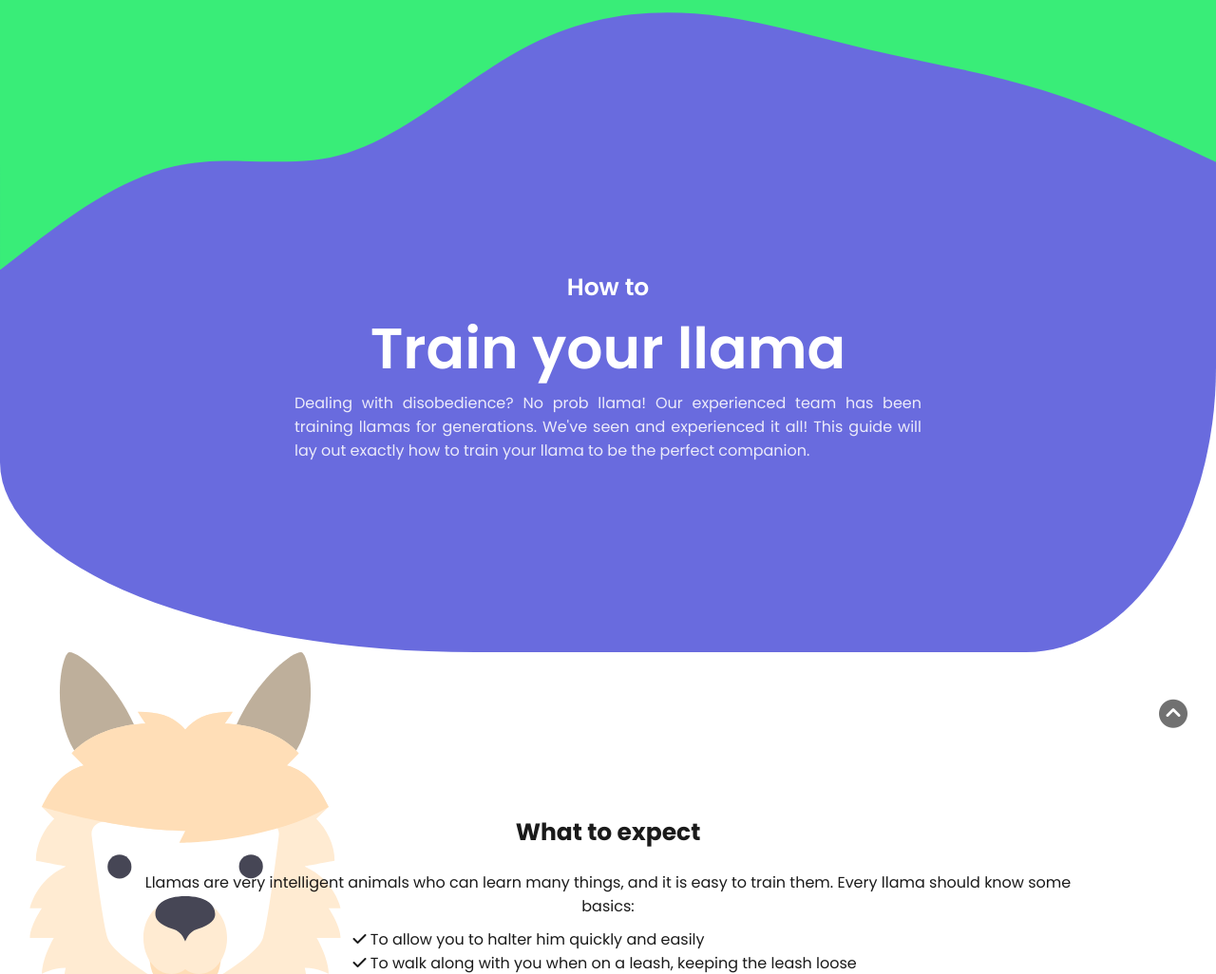
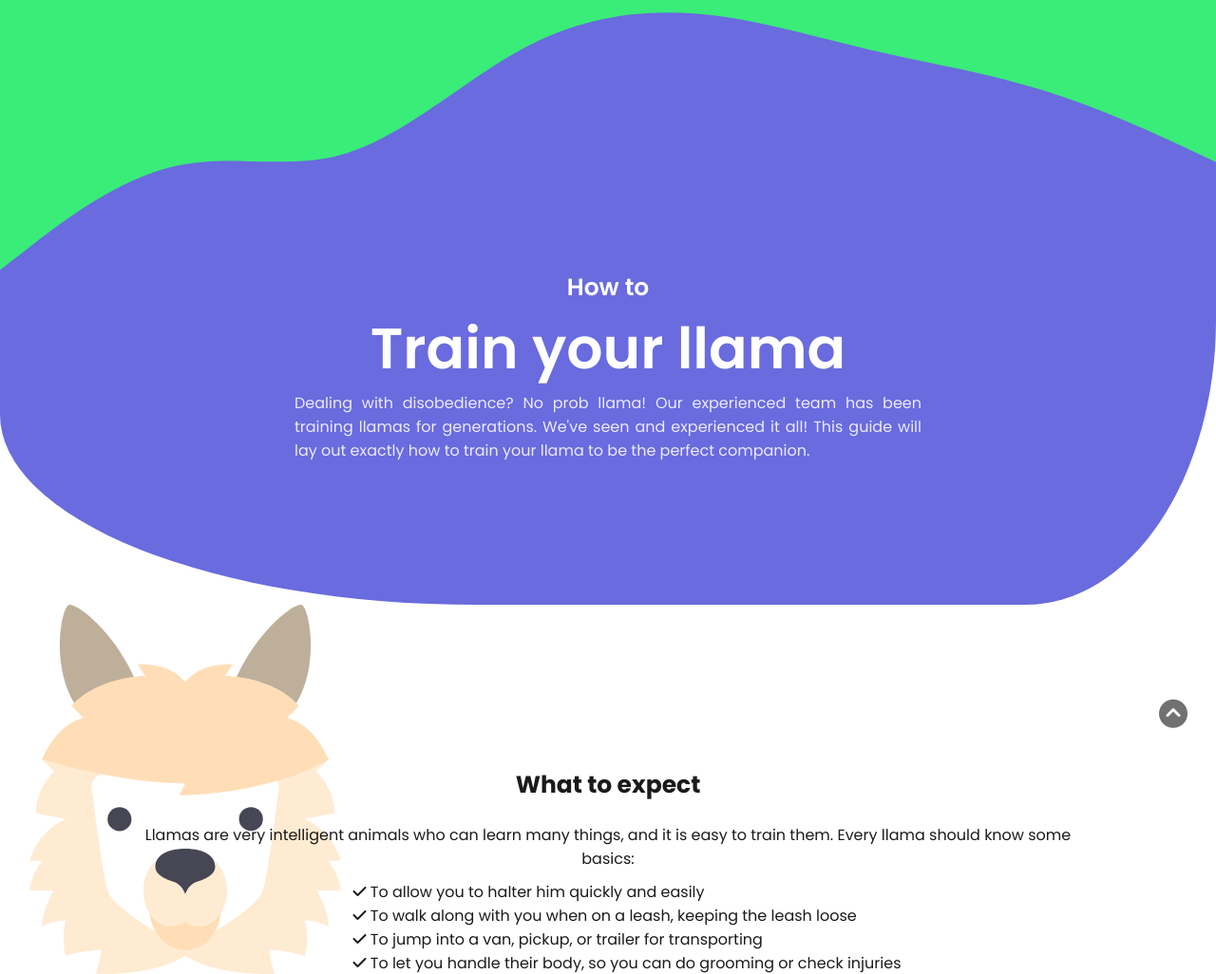
Before and after one commit to kimela1/llama-trainer, a PHP site: page / in a window 1280 px wide. Shown: the top 1026 px of the page at 95% size. Run offline with PHP 8.4, Linux system fonts and the light colour scheme; some libraries are stand-ins or nearby versions.

Commit message:
minor adjustments to header

```diff
--- a/css/main.css
+++ b/css/main.css
@@ -18,8 +18,7 @@ svg {
 /* HEADER */
 .header-container {
   margin-top: 0;
-  line-height: 200%;
-  padding-bottom: 200px;
+  padding-bottom: 150px;
   background-color: rgba(99, 101, 221, 0.959);
   color: white;
   text-align: justify;
```
